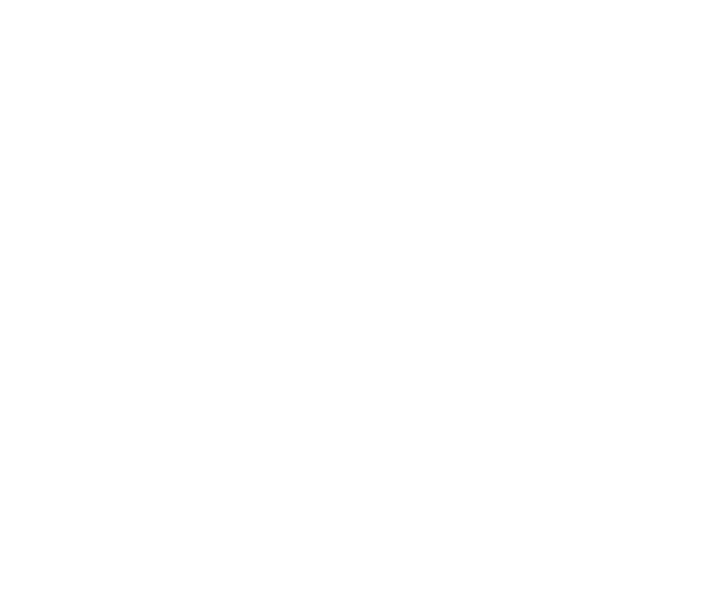
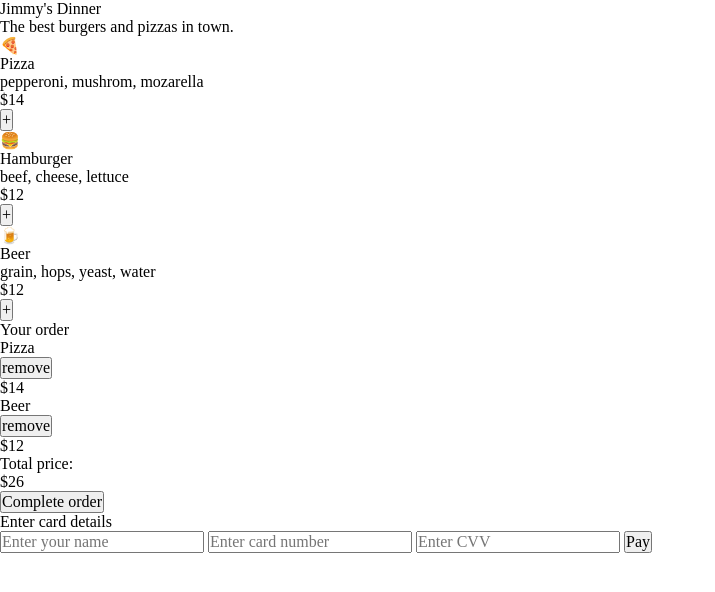
Before and after one commit to KarolMajerczyk/scb-mobile-restaurant-menu, a plain HTML site: page index.html in a window 1280 px wide. Shown: the whole page, without its empty margins (0-715 px from the left). Drawn offline with Linux system fonts and the light colour scheme.

Commit message:
Added HTML structure and basic CSS styles.

```diff
--- a/index.css
+++ b/index.css
@@ -0,0 +1,42 @@
+:root {
+  --clr-primary: #ffffff;
+
+  --clr-secondary-300: #d2d2d2;
+  --clr-secondary-400: #dedede;
+  --clr-secondary-500: #8b8b8b;
+  --clr-secondary-600: #757575;
+  --clr-secondary-700: #3c3c3c;
+  --clr-secondary-900: #000000;
+
+  --clr-accent-200: #ecfdf5;
+  --clr-accent-400: #16db99;
+  --clr-accent-600: #065f46;
+}
+
+*,
+*::before,
+*::after {
+  box-sizing: border-box;
+}
+
+* {
+  margin: 0;
+  padding: 0;
+  font: inherit;
+}
+
+html {
+  color-scheme: dark light;
+}
+
+body {
+  min-height: 100vh;
+}
+
+img,
+picture,
+svg,
+video {
+  display: block;
+  width: 100%;
+}
--- a/index.html
+++ b/index.html
@@ -7,6 +7,88 @@
     <title>Mobile restaurant menu</title>
   </head>
   <body>
+    <header>
+      <div class="container">
+        <div class="hero">
+          <h1>Jimmy's Dinner</h1>
+          <p>The best burgers and pizzas in town.</p>
+        </div>
+      </div>
+    </header>
+    <main>
+      <div class="container">
+        <div class="menu">
+          <div class="menu-item">
+            <p class="item-preview">🍕</p>
+            <div class="item-details">
+              <p>Pizza</p>
+              <p>pepperoni, mushrom, mozarella</p>
+              <p>$14</p>
+            </div>
+            <button class="btn btn-round">+</button>
+          </div>
+          <div class="menu-item">
+            <p class="item-preview">🍔</p>
+            <div class="item-details">
+              <p>Hamburger</p>
+              <p>beef, cheese, lettuce</p>
+              <p>$12</p>
+            </div>
+            <button class="btn btn-round">+</button>
+          </div>
+          <div class="menu-item">
+            <p class="item-preview">🍺</p>
+            <div class="item-details">
+              <p>Beer</p>
+              <p>grain, hops, yeast, water</p>
+              <p>$12</p>
+            </div>
+            <button class="btn btn-round">+</button>
+          </div>
+        </div>
+        <div class="customer-order">
+          <h2>Your order</h2>
+          <div class="order-details">
+            <div class="ordered-items">
+              <div class="order-item">
+                <p>Pizza</p>
+                <button>remove</button>
+                <p>$14</p>
+              </div>
+              <div class="order-item">
+                <p>Beer</p>
+                <button>remove</button>
+                <p>$12</p>
+              </div>
+            </div>
+            <div class="order-summary">
+              <p>Total price:</p>
+              <p id="order-value">$26</p>
+            </div>
+          </div>
+          <button id="submit-order" class="btn btn-regular">
+            Complete order
+          </button>
+        </div>
+        <div class="payment-modal">
+          <h2>Enter card details</h2>
+          <form action="#">
+            <input
+              type="text"
+              aria-label="name"
+              placeholder="Enter your name"
+            />
+            <input
+              type="text"
+              aria-label="card-number"
+              placeholder="Enter card number"
+            />
+            <input type="text" aria-label="card-cvv" placeholder="Enter CVV" />
+            <button class="btn btn-regular" type="submit">Pay</button>
+          </form>
+        </div>
+      </div>
+    </main>
     <script src="index.js" type="module"></script>
   </body>
 </html>
```
Also changed, not shown: data.js (added, +23 -0 lines).
